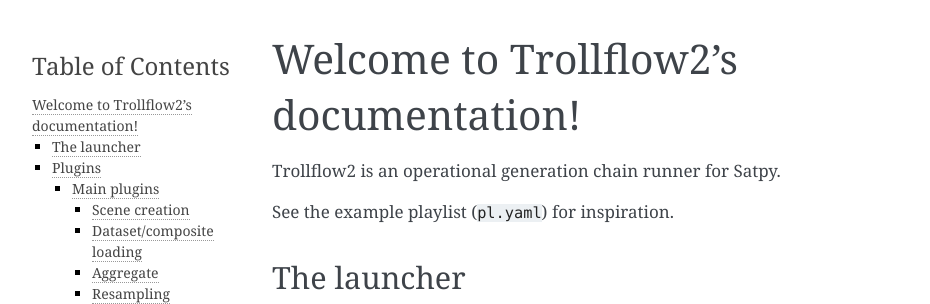
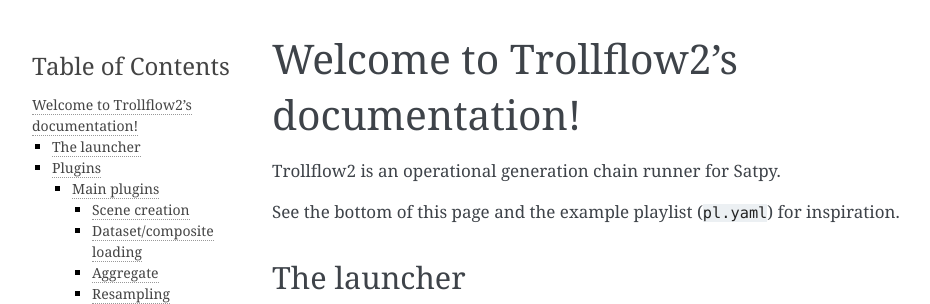
Before and after one commit to pytroll/trollflow2, a Sphinx documentation site: the page built from doc/source/index.rst, in a window 1280 px wide and 900 px high, cut to the strip 0-304 px from the top of the window. Shown: the whole strip, without its empty margins (148-1078 px from the left). Built offline with Sphinx 7.4.7, drawn with Linux system fonts in a browser that asks for light colours.

Commit message:
Mention the example playlist in documentation

```diff
--- a/doc/source/index.rst
+++ b/doc/source/index.rst
@@ -13,7 +13,7 @@
 
 Trollflow2 is an operational generation chain runner for Satpy.
 
-See the example playlist (``pl.yaml``) for inspiration.
+See the bottom of this page and the example playlist (``pl.yaml``) for inspiration.
 
 The launcher
 ------------
```
